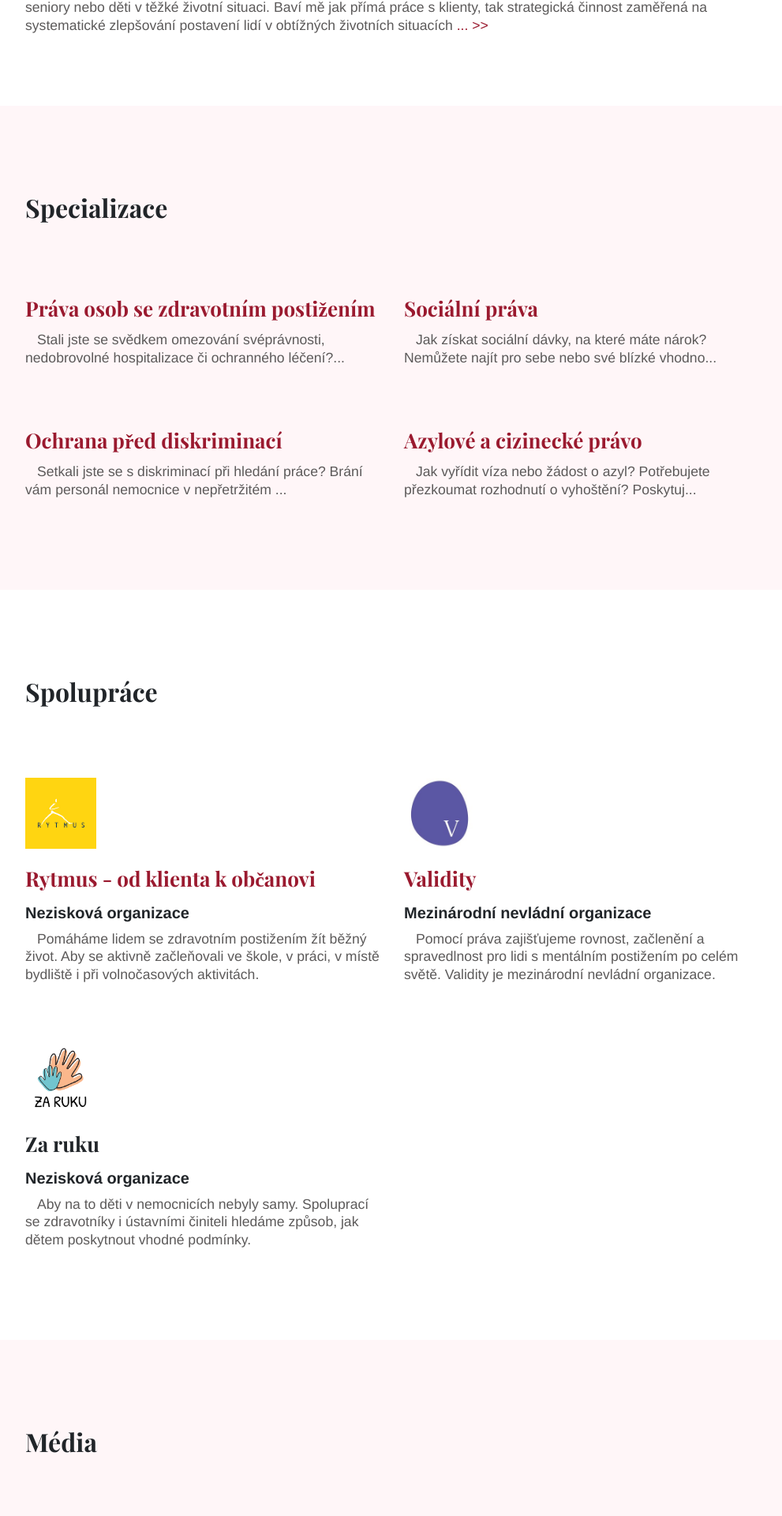
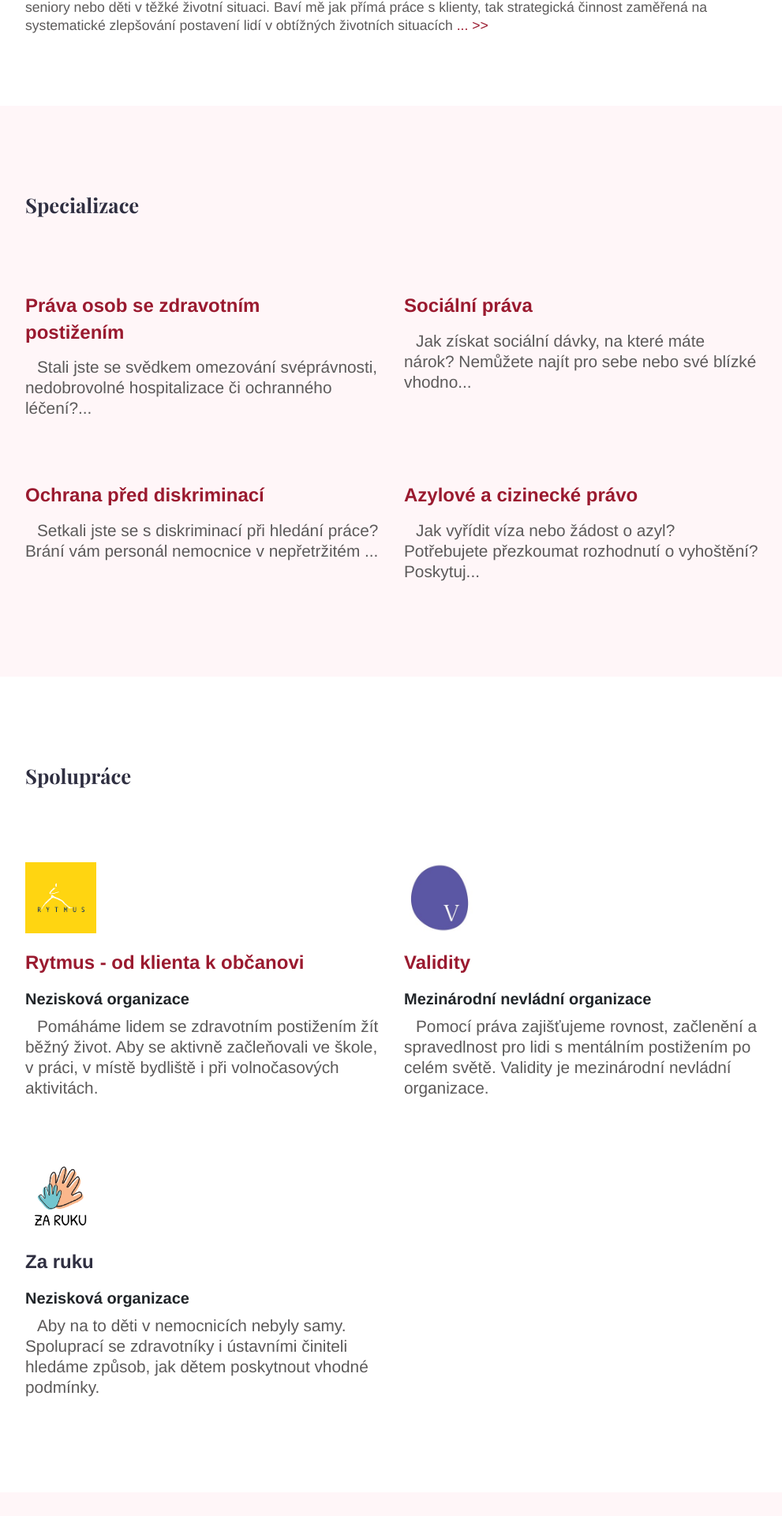
Before and after one commit to terezabartova/terezabartova.github.io, a Jekyll site: the page built from index.md, in a window 1280 px wide. Shown: the part 1098-3018 px from the top of the page at 79% size, without its empty margins (143-1134 px from the left). Built offline with Jekyll 4.4.1, drawn with Linux system fonts in a browser that asks for light colours.

Commit message:
fully reactive font sizes, text-indents and margins for strips

```diff
--- a/_sass/components/_strip.scss
+++ b/_sass/components/_strip.scss
@@ -6,15 +6,80 @@
   span.rev.email:before { content:"zc.avotrab" }
   span.rev.phone:after { content:" 477 024+" }
   span.rev.phone:before { content:"007 " }
+
+  h1 {
+    color: $black;
+    font-weight: bold;
+    @include media-breakpoint-down(xl) {
+      margin-bottom: 30px;
+      font-size: 1.7rem;
+    }
+    @include media-breakpoint-down(lg) {
+      margin-bottom: 25px;
+      font-size: 1.6rem;
+    }
+    @include media-breakpoint-down(md) {
+      margin-bottom: 20px;
+      font-size: 1.5rem;
+    }
+    @include media-breakpoint-down(sm) {
+      margin-bottom: 15px;
+      font-size: 1.3rem;
+    }
+    @include media-breakpoint-down(xs) {
+      margin-bottom: 10px;
+      font-size: 1.2rem;
+    }
+  }
+  h2 {
+    width: 80%;
+    margin-bottom: 10px;
+    color: $black;
+    font-family: $font-family-base;
+    @include media-breakpoint-down(xl) {
+      margin-bottom: 20px;
+      font-size: 1.6rem;
+    }
+    @include media-breakpoint-down(lg) {
+      margin-bottom: 15px;
+      font-size: 1.5rem;
+    }
+    @include media-breakpoint-down(md) {
+      margin-bottom: 10px;
+      font-size: 1.4rem;
+    }
+    @include media-breakpoint-down(sm) {
+      margin-bottom: 10px;
+      font-size: 1.2rem;
+    }
+    @include media-breakpoint-down(xs) {
+      margin-bottom: 10px;
+      font-size: 1.1rem;
+    }
+  }
   p {
-    font-size: 1.1rem;
-    line-height: 1.3;
+    font-family: $font-family-base;
+    font-size: 1.4rem;
     color: $steel;
-    text-indent: 15px;
-    margin-bottom: 15px;
+    @include media-breakpoint-down(xl) {
+      text-indent: 20px;
+      font-size: 1.4rem;
+    }
+    @include media-breakpoint-down(lg) {
+      text-indent: 15px;
+      font-size: 1.3rem;
+    }
+    @include media-breakpoint-down(md) {
+      text-indent: 10px;
+      font-size: 1.2rem;
+    }
+    @include media-breakpoint-down(sm) {
+      text-indent: 8px;
+      font-size: 1rem;
+    }
     @include media-breakpoint-down(xs) {
-        font-size: 1rem;
-        line-height: 1;
+      text-indent: 6px;
+      font-size: 0.9rem;
     }
   }
 }
```
